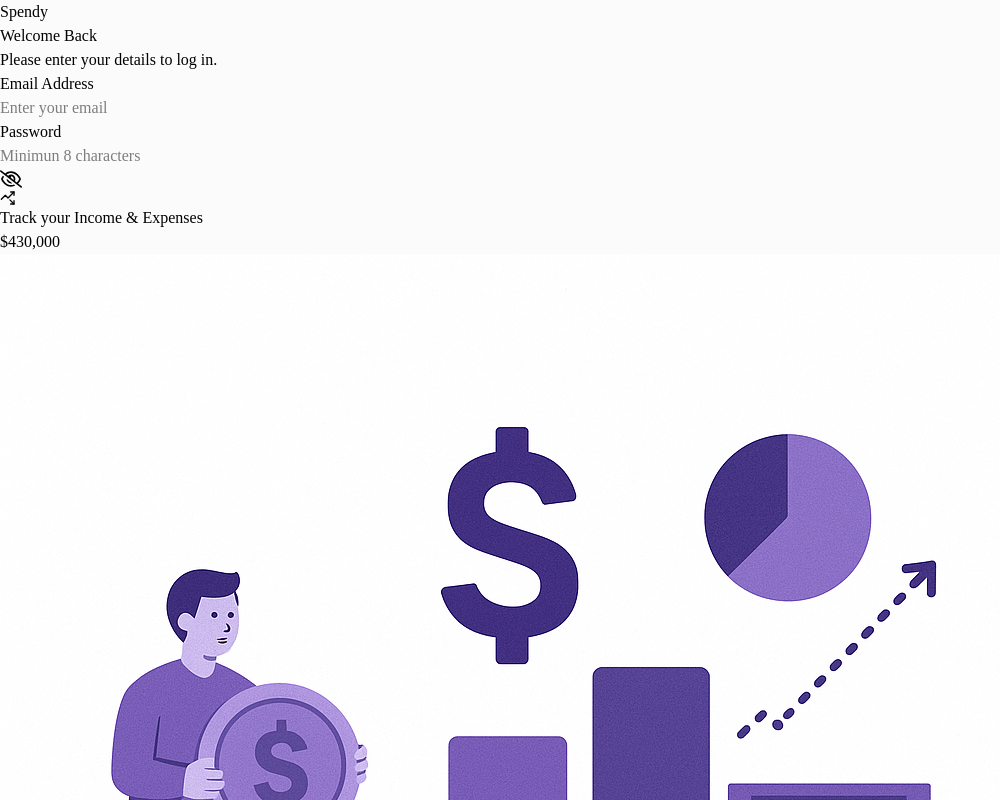
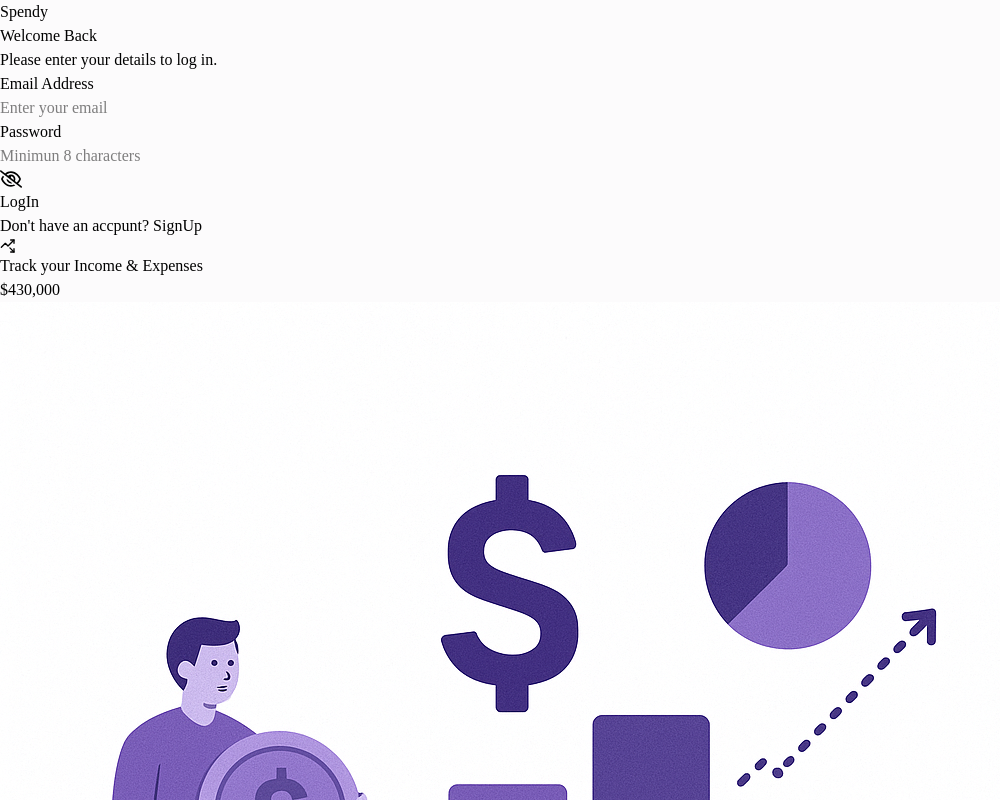
Before and after one commit to kanishkadz/spendy, a React (Vite) app in the folder frontend/: page /login in a window 1280 px wide. Shown: the top 800 px of the page, without its empty margins (0-1000 px from the left). Built offline with nearby package versions, Linux system fonts and the light colour scheme.

Commit message:
Update Login.jsx

```diff
--- a/frontend/src/pages/Auth/Login.jsx
+++ b/frontend/src/pages/Auth/Login.jsx
@@ -1,6 +1,6 @@
 import React, { useState } from 'react'
 import AuthLayout from '../../components/layouts/AuthLayout'
-import { useNavigate } from 'react-router-dom';
+import { Link, useNavigate } from 'react-router-dom';
 import Input from '../../components/Inputs/Input';
 
 const Login = () => {
@@ -19,7 +19,14 @@ const Login = () => {
 
         <form onSubmit={handleLogin}>
           <Input value={email} onChange = {({ target }) => setEmail(target.value)} label="Email Address" placeholder="Enter your email" type="text" />
+
           <Input value={password} onChange = {({ target }) => setPassword(target.value)} label="Password" placeholder="Minimun 8 characters" type="password" />
+
+          {error && <p className="text-red-500 text-xs pb-2.5">{error}</p>}
+
+          <button type="submit" className="btn-primary">LogIn</button>
+
+          <p className="text-[13px] text-slate-800 mt-3">Don't have an accpunt? {" "} <Link className="font-medium text-primary underline" to="/signup">SignUp</Link></p>
         </form>
       </div>
     </AuthLayout>
```
